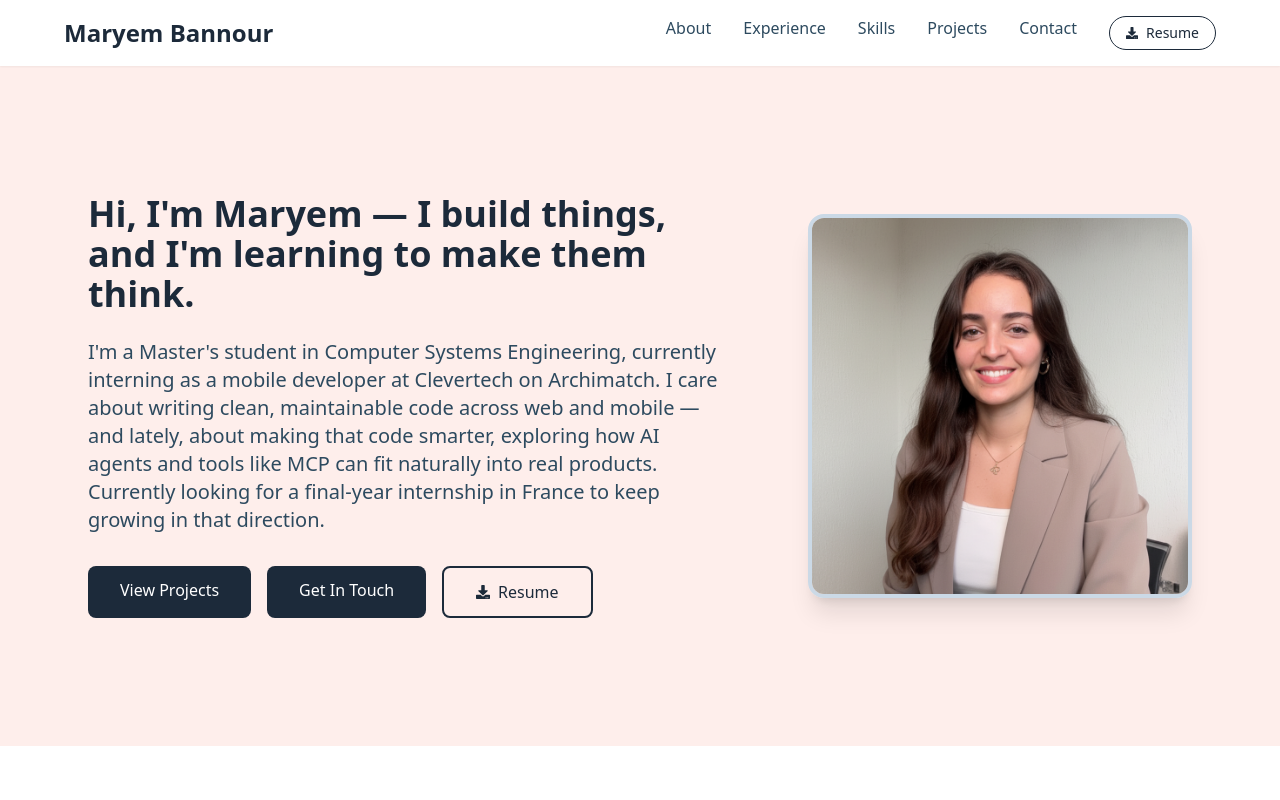
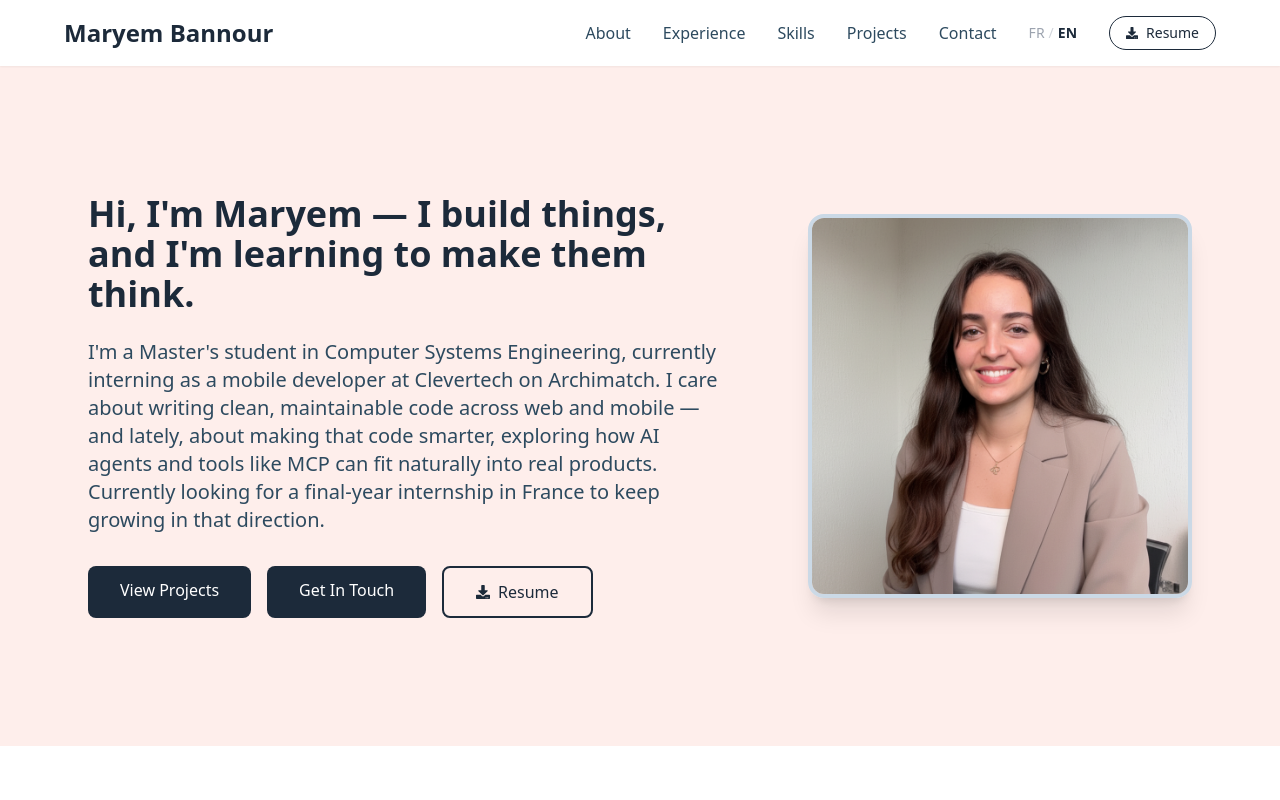
Before and after one commit to MaryemBannour/Myportfolio2, a Next.js app: page /Myportfolio2/ in a window 1280 px wide. Shown: the top 800 px of the page. Built offline with nearby package versions, Linux system fonts and the light colour scheme.

Commit message:
feat: translate navbar and add FR/EN language toggle

```diff
--- a/components/Navbar.js
+++ b/components/Navbar.js
@@ -1,54 +1,88 @@
+"use client";
 import Link from "next/link";
 import { FaDownload } from "react-icons/fa";
+import { useLanguage } from "@/context/LanguageContext";
 
 // Ne pas utiliser process.env côté client, utiliser directement le basePath
 const basePath = "/Myportfolio2";
 
+const cvFileByLang = {
+  en: "Maryem_Bannour_CV_en.pdf",
+  fr: "maryem-bannour-fr.pdf",
+};
+
 const Navbar = () => {
+  const { language, setLanguage, t } = useLanguage();
+
   return (
     <nav className="bg-white shadow-sm py-4 px-6 sticky top-0 z-50">
       <div className="max-w-6xl mx-auto flex justify-between items-center">
         <Link href="#" className="text-2xl font-bold text-[#1C2A3A]">
           Maryem Bannour
         </Link>
-        <div className="flex space-x-8">
+        <div className="flex items-center space-x-8">
           <a
             href="#hero"
             className="text-[#2D4A5F] hover:text-[#1C2A3A] transition-colors duration-300"
           >
-            About
+            {t.nav.about}
           </a>
           <a
             href="#experience"
             className="text-[#2D4A5F] hover:text-[#1C2A3A] transition-colors duration-300"
           >
-            Experience
+            {t.nav.experience}
           </a>
           <a
             href="#skills"
             className="text-[#2D4A5F] hover:text-[#1C2A3A] transition-colors duration-300"
           >
-            Skills
+            {t.nav.skills}
           </a>
           <a
             href="#projects"
             className="text-[#2D4A5F] hover:text-[#1C2A3A] transition-colors duration-300"
           >
-            Projects
+            {t.nav.projects}
           </a>
           <a
             href="#contact"
             className="text-[#2D4A5F] hover:text-[#1C2A3A] transition-colors duration-300"
           >
-            Contact
+            {t.nav.contact}
           </a>
+          <div className="flex items-center gap-1 text-sm font-medium">
+            <button
+              type="button"
+              onClick={() => setLanguage("fr")}
+              className={
+                language === "fr"
+                  ? "text-[#1C2A3A] font-bold"
+                  : "text-gray-400 hover:text-[#1C2A3A]"
+              }
+            >
+              FR
+            </button>
+            <span className="text-gray-300">/</span>
+            <button
+              type="button"
+              onClick={() => setLanguage("en")}
+              className={
+                language === "en"
+                  ? "text-[#1C2A3A] font-bold"
+                  : "text-gray-400 hover:text-[#1C2A3A]"
+              }
+            >
+              EN
+            </button>
+          </div>
           <a
-            href={`${basePath}/Maryem_Bannour_CV_en.pdf`}
+            href={`${basePath}/${cvFileByLang[language]}`}
             download
             className="flex items-center gap-2 border border-[#1C2A3A] text-[#1C2A3A] px-4 py-1.5 rounded-full text-sm font-medium hover:bg-[#1C2A3A] hover:text-white transition-colors duration-300"
           >
             <FaDownload className="text-xs" />
-            Resume
+            {t.nav.resume}
           </a>
         </div>
       </div>
```
